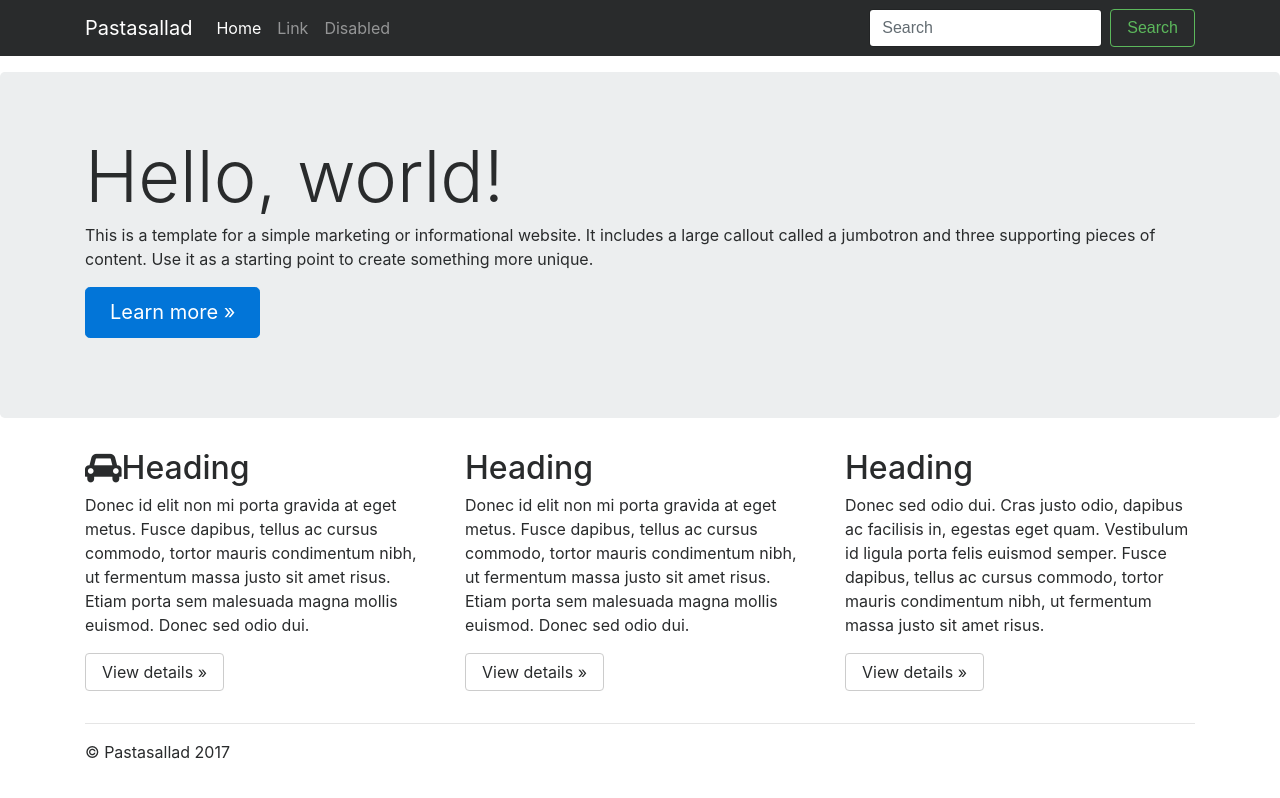
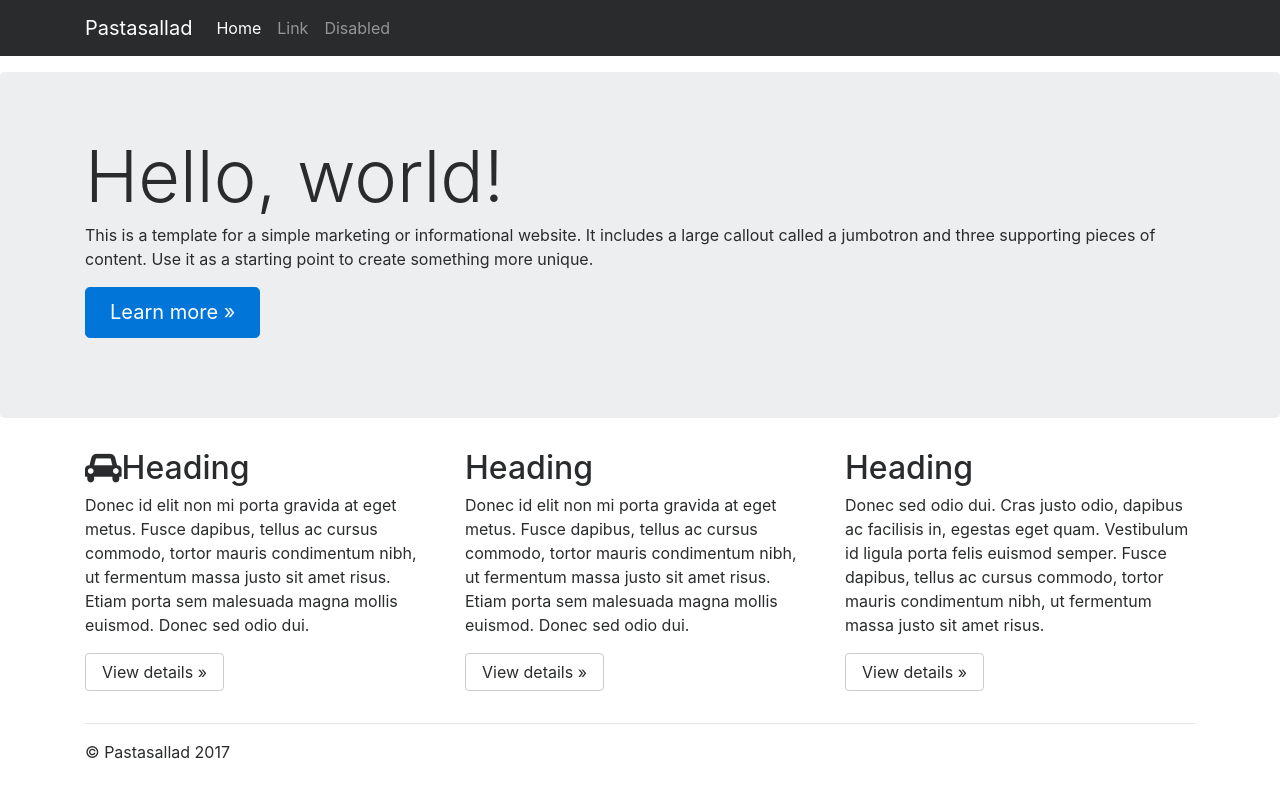
Before and after one commit to Pastasallad/pastasallad.github.io, a Jekyll site: the page built from index.html, in a window 1280 px wide. Shown: the top 798 px of the page. Built offline with Jekyll 4.4.1, drawn with Linux system fonts in a browser that asks for light colours; nearby versions of some CDN libraries.

Commit message:
Update navbar.html

```diff
--- a/_includes/navbar.html
+++ b/_includes/navbar.html
@@ -16,10 +16,14 @@
                   <a class="nav-link" href="#">Disabled</a>
                 </li>
               </ul>
-              <form class="form-inline mt-2 mt-md-0">
+              <ul class="mt-2 mt-md-0">
+                    <li><i class="fa facebook-official"></i></li>
+                  </ul>
+
+              <!--<form class="form-inline mt-2 mt-md-0">
                 <input class="form-control mr-sm-2" type="text" placeholder="Search">
                 <button class="btn btn-outline-success my-2 my-sm-0" type="submit">Search</button>
-              </form>
+              </form>-->
             </div>
       </div>
     </nav>
```
